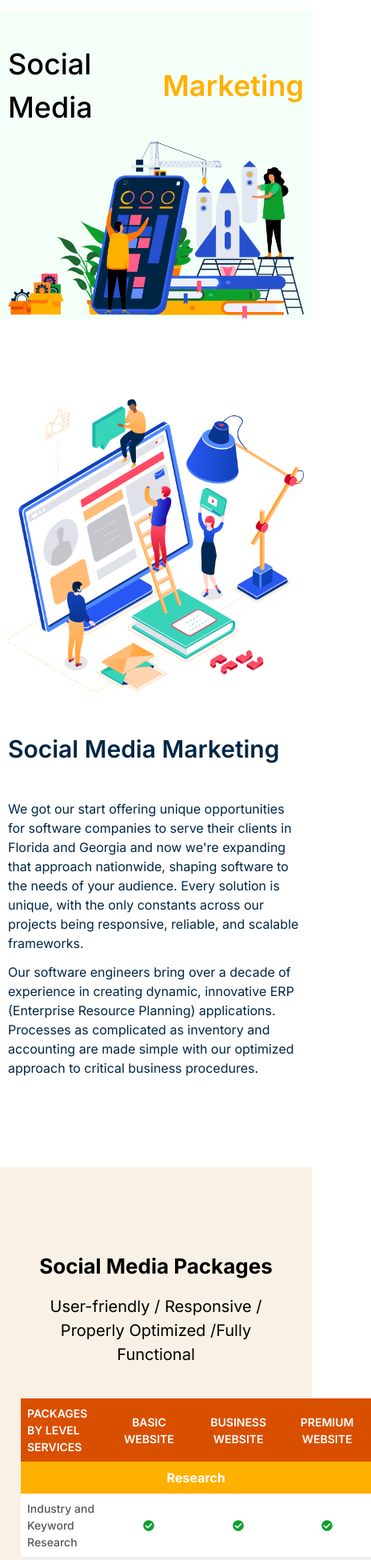
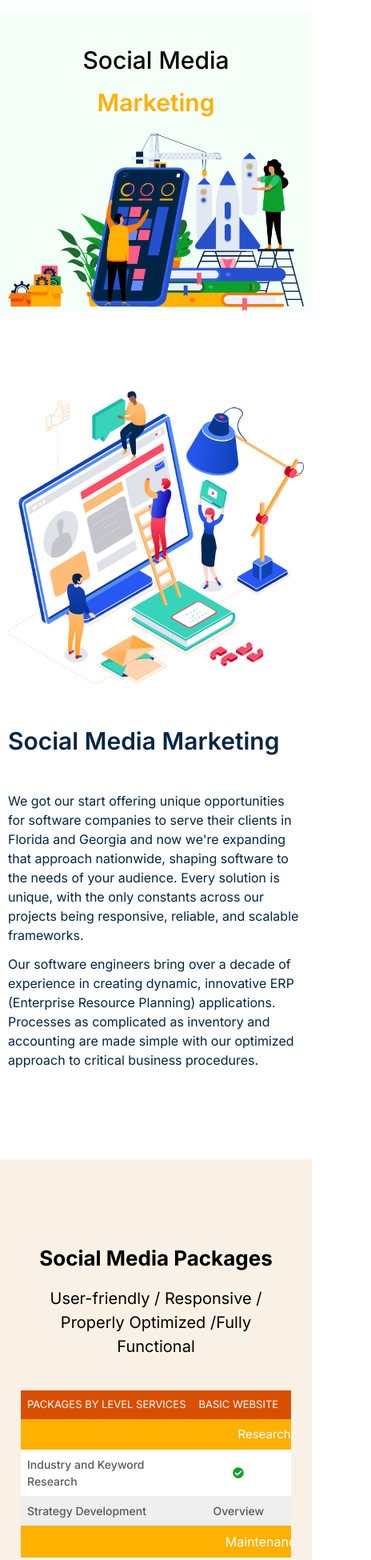
Before and after one commit to hamimsardardev/modernized_project, a React (Vite) app: page /SocialMedia in a window 390 px wide. Shown: the part 47-1997 px from the top of the page at 80% size, 464 px wide, since content can reach past the window. Built offline with nearby package versions, Linux system fonts and the light colour scheme.

Commit message:
responsive done

```diff
--- a/src/components/Card.jsx
+++ b/src/components/Card.jsx
@@ -34,6 +34,10 @@ export default function Card() {
       },
       {
         breakpoint: 480,
+        settings: { slidesToShow: 1 },
+      },
+      {
+        breakpoint: 320,
         settings: { slidesToShow: 1 },
       },
     ],
@@ -74,7 +78,7 @@ export default function Card() {
               sm:ml-0 sm:pt-[16px] sm:pb-[24px] sm:pr-[20px] sm:pl-[16px]
               md:pt-[24px] md:pb-[35px] md:pr-[29px] md:pl-[25px]"
             >
-              <div className="rounded-full border-[3px] border-[#7F5800] flex items-center justify-center lg:w-24 lg:h-24 w-15 h-15">
+              <div className="rounded-full border-[3px] border-[#7F5800] flex items-center justify-center lg:w-28 lg:h-28 w-16 h-16">
                 <img
                   src={offerimage1}
                   alt="offerimage1"
@@ -84,22 +88,22 @@ export default function Card() {
               <h2 className="font-bold lg:text-[20px] text-[18px] text-[#000000] leading-[180%] lg:mt-[12px] mt-[8px] pb-3 hover:text-[#012645]">
                 App Development
               </h2>
-              <p className="w-auto lg:font-medium font-normal lg:text-[18px] text-[16px] text-[#FFFFFF] leading-[168%] group-hover:text-[#012645]">
+              <p className="w-auto lg:font-medium font-thin md:font-medium lg:text-[18px] text-[14px] md:text-[16px] text-[#FFFFFF] leading-[168%] lg:pb-5 group-hover:text-[#012645]">
                 We develop complex, high-quality iOS, Android, and Windows apps
                 - and we can work in almost any niche. When designing apps, we
                 aim for memorability and stability, crafting a foundation for
                 you to build your empire around. With MoMo you can expect modern
-                UX and UI for your consumers across all commercial platforms and
+                UX and UI for your consumers across all commercial plat and
                 browsers.
               </p>
               <button
                 onClick={handleReadToggle1}
-                className="lg:font-semibold font-normal lg:text-[18px] text-[16px] text-[#FFFFFF] leading-[168%] group-hover:text-[#012645] cursor-pointer hover:text-red-500"
+                className="lg:font-semibold font-normal lg:text-[18px] text-[14px] md:text-[16px] text-[#FFFFFF] leading-[168%] group-hover:text-[#012645] cursor-pointer hover:text-red-500"
               >
                 {!viewdetails1 && "View Details"}
               </button>
               {viewdetails1 && (
-                <p className="w-auto font-medium lg:text-[18px] text-[16px] text-[#FFFFFF] leading-[168%] group-hover:text-[#012645] ">
+                <p className="w-auto lg:font-medium font-thin md:font-medium lg:text-[18px] text-[14px] md:text-[16px] text-[#FFFFFF] leading-[168%] group-hover:text-[#012645] ">
                   Lorem ipsum dolor, sit amet consectetur adipisicing elit.
                   Fugit, accusamus? Nihil alias ab distinctio tempora qui sint
                   ea minima quibusdam!
@@ -128,7 +132,7 @@ export default function Card() {
                 <h2 className="font-bold lg:text-[20px] text-[18px] text-[#000000] leading-[180%] lg:mt-[12px] mt-[8px] pb-3 hover:text-[#012645]">
                   Digital Marketing
                 </h2>
-                <p className="w-auto lg:font-medium font-normal lg:text-[18px] text-[16px] text-[#FFFFFF] leading-[168%] pb-5 group-hover:text-[#012645]">
+                <p className="w-auto lg:font-medium font-thin md:font-medium lg:text-[18px] text-[14px] md:text-[16px] text-[#FFFFFF] leading-[168%] lg:pb-5 group-hover:text-[#012645]">
                   Having trouble spreading the word about your product? Let us
                   formulate a strategy to reach your audience through a mixture
                   of SEO, ads, and a solid content strategy. We’ll perform
@@ -143,7 +147,7 @@ export default function Card() {
                   {!viewdetails2 && "View Details"}
                 </button>
                 {viewdetails2 && (
-                  <p className="w-auto font-medium lg:text-[18px] text-[16px] text-[#FFFFFF] leading-[168%] group-hover:text-[#012645]">
+                  <p className="w-auto lg:font-medium font-thin md:font-medium lg:text-[18px] text-[14px] md:text-[16px] text-[#FFFFFF] leading-[168%] group-hover:text-[#012645]">
                     Lorem ipsum dolor, sit amet consectetur adipisicing elit.
                     Fugit, accusamus? Nihil alias ab distinctio tempora qui sint
                     ea minima quibusdam!
@@ -173,7 +177,7 @@ export default function Card() {
                 <h2 className="font-bold lg:text-[20px] text-[18px] text-[#000000] leading-[180%] lg:mt-[12px] mt-[8px] pb-3 hover:text-[#012645]">
                   Web Planning & Development
                 </h2>
-                <p className="w-auto lg:font-medium font-normal lg:text-[18px] text-[16px] text-[#FFFFFF] leading-[168%] pb-5 group-hover:text-[#012645]">
+                <p className="w-auto lg:font-medium font-thin md:font-medium lg:text-[18px] text-[14px] md:text-[16px] text-[#FFFFFF] leading-[168%] lg:pb-5 group-hover:text-[#012645]">
                   Looking to establish or improve your business’s online
                   presence? Let us craft a website that compliments and
                   propagates your business – designing a website that fits your
@@ -188,7 +192,7 @@ export default function Card() {
                   {!viewdetails3 && "View Details"}
                 </button>
                 {viewdetails3 && (
-                  <p className="w-auto font-medium lg:text-[18px] text-[16px] text-[#FFFFFF] leading-[168%] group-hover:text-[#012645]">
+                  <p className="w-auto lg:font-medium font-thin md:font-medium lg:text-[18px] text-[14px] md:text-[16px] text-[#FFFFFF] leading-[168%] group-hover:text-[#012645]">
                     Lorem ipsum dolor, sit amet consectetur adipisicing elit.
                     Fugit, accusamus? Nihil alias ab distinctio tempora qui sint
                     ea minima quibusdam!
@@ -209,12 +213,12 @@ export default function Card() {
               sm:pl-[16px] md:pt-[24px] md:pb-[35px] md:pr-[29px] md:pl-[25px]"
               >
                 <div className="rounded-full border-[3px] border-[#7F5800] flex items-center justify-center lg:w-28 lg:h-28 w-16 h-16">
-                  <LuBriefcaseBusiness className="lg:h-[51px] lg:w-[51px] h-10 w-10 lg:w-15 lg:h-15" />
+                  <LuBriefcaseBusiness className="md:h-[51px] md:w-[51px] h-10 w-10 lg:w-15 lg:h-15" />
                 </div>
                 <h2 className="font-bold lg:text-[20px] text-[18px] text-[#000000] leading-[180%] lg:mt-[12px] mt-[8px] pb-3 hover:text-[#012645]">
                   Business Solutions
                 </h2>
-                <p className="w-auto lg:font-medium font-normal lg:text-[18px] text-[16px] text-[#FFFFFF] leading-[168%] pb-5 group-hover:text-[#012645]">
+                <p className="w-auto lg:font-medium font-thin md:font-medium lg:text-[18px] text-[14px] md:text-[16px] text-[#FFFFFF] leading-[168%] lg:pb-5 group-hover:text-[#012645]">
                   Looking to establish or improve your business’s online
                   presence? Let us craft a website that compliments and
                   propagates your business – designing a website that fits your
@@ -229,7 +233,7 @@ export default function Card() {
                   {!viewdetails4 && "View Details"}
                 </button>
                 {viewdetails4 && (
-                  <p className="w-auto font-medium lg:text-[18px] text-[16px] text-[#FFFFFF] leading-[168%] group-hover:text-[#012645]">
+                  <p className="w-auto font-thin md:font-medium lg:text-[18px] text-[14px] text-[#FFFFFF] leading-[168%] group-hover:text-[#012645]">
                     Lorem ipsum dolor, sit amet consectetur adipisicing elit.
                     Fugit, accusamus? Nihil alias ab distinctio tempora qui sint
                     ea minima quibusdam!
--- a/src/components/routing_components/GovermentBanner.jsx
+++ b/src/components/routing_components/GovermentBanner.jsx
@@ -6,7 +6,7 @@ const GovermentBanner = () => {
       <section className="bg-[#F3FFF7] lg:mb-[177px] mb-16  md:mb-[112px]">
         <div className="container">
           <div className="lg:grid lg:grid-cols-2 items-center grid grid-cols-1 gap-4 lg:gap-6 pt-[100px] lg:pt-[114px]">
-            <div className="flex md:flex-col lg:flex-col gap-2 items-center lg:items-start">
+            <div className="flex flex-col md:flex-col lg:flex-col gap-2 items-center lg:items-start">
               <h1 className="font-medium text-[#000000] text-[36px] lg:text-[72px] md:text-[56px] w-auto">
                 Government
               </h1>
--- a/src/components/routing_components/SocialMediabanner.jsx
+++ b/src/components/routing_components/SocialMediabanner.jsx
@@ -6,9 +6,9 @@ const SocialMediabanner = () => {
       <section className="bg-[#F3FFF7]">
         <div className="container">
           <div className="lg:grid lg:grid-cols-2 items-center grid grid-cols-1 gap-4 lg:gap-6 pt-[100px] lg:pt-[114px]">
-            <div className="flex md:flex-col lg:flex-col gap-2 items-center lg:items-start">
-              <h1 className="font-medium text-[#000000] text-[36px] lg:text-[72px] md:text-[56px] w-auto">Social Media</h1>
-              <span className="lg:font-bold font-semibold text-[36px] lg:text-[72px] md:text-[56px] text-[#FFB000] w-auto">
+            <div className="flex flex-col md:flex-col lg:flex-col gap-2 items-center lg:items-start">
+              <h1 className="font-medium text-[#000000] text-[30px] sm:text-[36px] lg:text-[72px] md:text-[56px]">Social Media</h1>
+              <span className="lg:font-bold font-semibold text-[30px] sm:text-[36px] lg:text-[72px] md:text-[56px] text-[#FFB000]">
                Marketing
               </span>
             </div>
--- a/src/components/routing_components/Socialpackage.jsx
+++ b/src/components/routing_components/Socialpackage.jsx
@@ -14,25 +14,30 @@ const Socialpackage = () => {
               User-friendly / Responsive / Properly Optimized /Fully Functional
             </h3>
           </div>
-          <table className="w-full border-collapse text-[12px] sm:text-[14px] md:text-[16px] lg:text-[18px]">
+          <div className="overflow-x-auto">
+            <table className="min-w-full border-collapse text-[12px] sm:text-[14px] md:text-[16px] lg:text-[18px]">
               <thead>
-              <tr className="bg-[#D94F00] font-regular text-[14px] sm:text-[15px] lg:text-[18px] text-white text-left">
-                <th className="p-2 sm:p-3 lg:pl-8 text-start font-semibold lg:font-bold">
+                <tr className="bg-[#D94F00] font-regular text-[13px] sm:text-[15px] lg:text-[18px] text-white text-left">
+                  <th className="p-2 sm:p-3 lg:pl-8 text-start font-normal md:font-semibold lg:font-bold whitespace-nowrap">
                     PACKAGES BY LEVEL SERVICES
                   </th>
-                <th className="p-2 sm:p-3 font-semibold lg:font-bold text-center">
+                  <th className="p-2 sm:p-3 font-normal md:font-semibold lg:font-bold whitespace-nowrap">
                     BASIC WEBSITE
                   </th>
-                <th className="p-2 sm:p-3 font-semibold lg:font-bold text-center">
+                  <th className="p-2 sm:p-3 font-normal md:font-semibold lg:font-bold whitespace-nowrap">
                     BUSINESS WEBSITE
                   </th>
-                <th className="p-2 sm:p-3 font-semibold lg:font-bold text-center">
+                  <th className="p-2 sm:p-3 font-normal md:font-semibold lg:font-bold whitespace-nowrap">
                     PREMIUM WEBSITE
                   </th>
                 </tr>
-              <tr className="bg-[#FFB000] font-semibold text-[16px] sm:text-[18px] lg:text-[24px] text-white text-center">
-                <th colSpan={4} className="p-2 lg:font-bold">
-                  <a href="">Research</a>
+
+                <tr className="bg-[#FFB000] font-semibold text-[15px] sm:text-[18px] lg:text-[24px] text-white text-center">
+                  <th
+                    colSpan={4}
+                    className="p-2 font-normal md:font-semibold lg:font-bold"
+                  >
+                    <a href="#">Research</a>
                   </th>
                 </tr>
               </thead>
@@ -61,15 +66,26 @@ const Socialpackage = () => {
                 </tr>
                 {/* Section Header - Maintenance */}
                 <tr className="bg-[#FFB000] font-bold text-[16px] sm:text-[18px] lg:text-[24px] text-white text-center">
-                <th colSpan={4} className="p-2 lg:font-bold">
+                  <th
+                    colSpan={4}
+                    className="p-2 font-normal md:font-semibold lg:font-bold"
+                  >
                     <a href="">Maintenance</a>
                   </th>
                 </tr>
                 <tr className="bg-[#FFFFFF] font-medium text-[14px] sm:text-[16px] lg:text-[18px] text-[#585858]">
-                <td className="p-2 sm:p-3 lg:pl-8 text-start">Post Updates</td>
-                <td className="p-2 sm:p-3 text-center">3 per week/network</td>
-                <td className="p-2 sm:p-3 text-center">5 per week/network</td>
-                <td className="p-2 sm:p-3 text-center">1 per day/network</td>
+                  <td className="p-2 sm:p-3 lg:pl-8 text-start w-auto">
+                    Post Updates
+                  </td>
+                  <td className="p-2 sm:p-3 text-center w-auto">
+                    3 per week/network
+                  </td>
+                  <td className="p-2 sm:p-3 text-center w-auto">
+                    5 per week/network
+                  </td>
+                  <td className="p-2 sm:p-3 text-center w-auto">
+                    1 per day/network
+                  </td>
                 </tr>
                 <tr className="bg-[#EFEFEF] font-medium text-[14px] sm:text-[16px] lg:text-[18px] text-[#585858]">
                   <td className="p-2 sm:p-3 lg:pl-8 text-start">
@@ -200,7 +216,10 @@ const Socialpackage = () => {
                   </td>
                 </tr>
                 <tr className="bg-[#FFB000] font-bold text-[16px] sm:text-[18px] lg:text-[24px] text-white text-center">
-                <th colSpan={4} className="p-2 lg:font-bold">
+                  <th
+                    colSpan={4}
+                    className="p-2 font-normal md:font-semibold lg:font-bold"
+                  >
                     Research
                   </th>
                 </tr>
@@ -228,6 +247,7 @@ const Socialpackage = () => {
                 </tr>
               </tbody>
             </table>
+          </div>
           <div className="text-center py-[40px] sm:py-[60px] lg:py-[70px]">
             <button className="bg-[#FFB000] border-2 border-transparent text-white py-[10px] sm:py-[12px] px-[20px] sm:px-[30px] lg:px-[40px] mt-[20px] sm:mt-[30px] lg:mt-[38px] rounded-[6px] text-[16px] sm:text-[18px] font-medium cursor-pointer hover:border-2 hover:border-[#FFB000] hover:bg-white hover:text-black hover:transition-all">
               Request A Quote
--- a/src/components/routing_components/WebApplication.jsx
+++ b/src/components/routing_components/WebApplication.jsx
@@ -25,14 +25,16 @@ const WebApplication = () => {
           </div>
         </div>
       </section>
-      <section>
-        <div className="container">
-          <div className="flex justify-between items-center">
-            <div>
-              <h2 className="text-[40px] font-bold text-[#012645] mt-[82px] mb-16">
+      <section className="px-4 sm:px-6 lg:px-8">
+        <div className="container mx-auto">
+          <div className="flex flex-col lg:flex-row justify-between items-center gap-10">
+            {/* Left Content */}
+            <div className="flex-1">
+              <h2 className="text-[28px] sm:text-[32px] md:text-[36px] lg:text-[40px] font-bold text-[#012645] mt-10 lg:mt-[82px] mb-6 lg:mb-16">
                 Enterprise Applications
               </h2>
-              <p className="text-[18px] font-regular text-[#012645] mb-4 w-[706px]">
+
+              <p className="text-[16px] sm:text-[18px] font-regular text-[#012645] mb-4 max-w-[706px] w-full">
                 We got our start offering unique opportunities for software
                 companies to serve their clients in Florida and Georgia and now
                 we're expanding that approach nationwide, shaping software to
@@ -40,25 +42,27 @@ const WebApplication = () => {
                 only constants across our projects being responsive, reliable,
                 and scalable frameworks.
               </p>
-              <p className="text-[18px] font-regular text-[#012645] mb-4 w-[706px]">
+
+              <p className="text-[16px] sm:text-[18px] font-regular text-[#012645] mb-4 max-w-[706px] w-full">
                 Our software engineers bring over a decade of experience in
                 creating dynamic, innovative ERP (Enterprise Resource Planning)
                 applications. Processes as complicated as inventory and
                 accounting are made simple with our optimized approach to
                 critical business procedures.
               </p>
-              <ul className="space-y-4 text-gray-700 text-lg">
+
+              <ul className="space-y-4 text-gray-700 text-[16px] sm:text-lg">
                 <li className="flex items-start">
-                  <span className="w-2 h-2 bg-yellow-500 rounded-full mt-2 mr-10 flex-shrink-0"></span>
-                  <p className="w-[644px]">
+                  <span className="w-2 h-2 bg-yellow-500 rounded-full mt-2 mr-4 sm:mr-6 flex-shrink-0"></span>
+                  <p className="max-w-[644px] w-full">
                     From customer databases to inventory tracking software – you
                     need software that's well-designed, secure, and striking in
                     an increasingly competitive market.
                   </p>
                 </li>
                 <li className="flex items-start">
-                  <span className="w-2 h-2 bg-yellow-500 rounded-full mt-2 mr-10 flex-shrink-0"></span>
-                  <p className="w-[644px]">
+                  <span className="w-2 h-2 bg-yellow-500 rounded-full mt-2 mr-4 sm:mr-6 flex-shrink-0"></span>
+                  <p className="max-w-[644px] w-full">
                     We believe in the fundamentals, such as troubleshooting and
                     optimization, in order to create software that lasts.
                     Regardless of the size of your organization, we keep an
@@ -66,10 +70,21 @@ const WebApplication = () => {
                   </p>
                 </li>
               </ul>
-              <img className="mt-4" src={webimage} alt="webimage" />
+
+              <img
+
+                src={webimage}
+                alt="webimage"
+              />
             </div>
-            <div className="flex justify-end ">
-              <img className=" self-end" src={webentimage} alt="webentimage" />
+
+            {/* Right Image */}
+            <div className="flex-1 flex justify-center lg:justify-end">
+              <img
+
+                src={webentimage}
+                alt="webentimage"
+              />
             </div>
           </div>
         </div>
```
Lines whose indentation alone changed are shown as unchanged.
